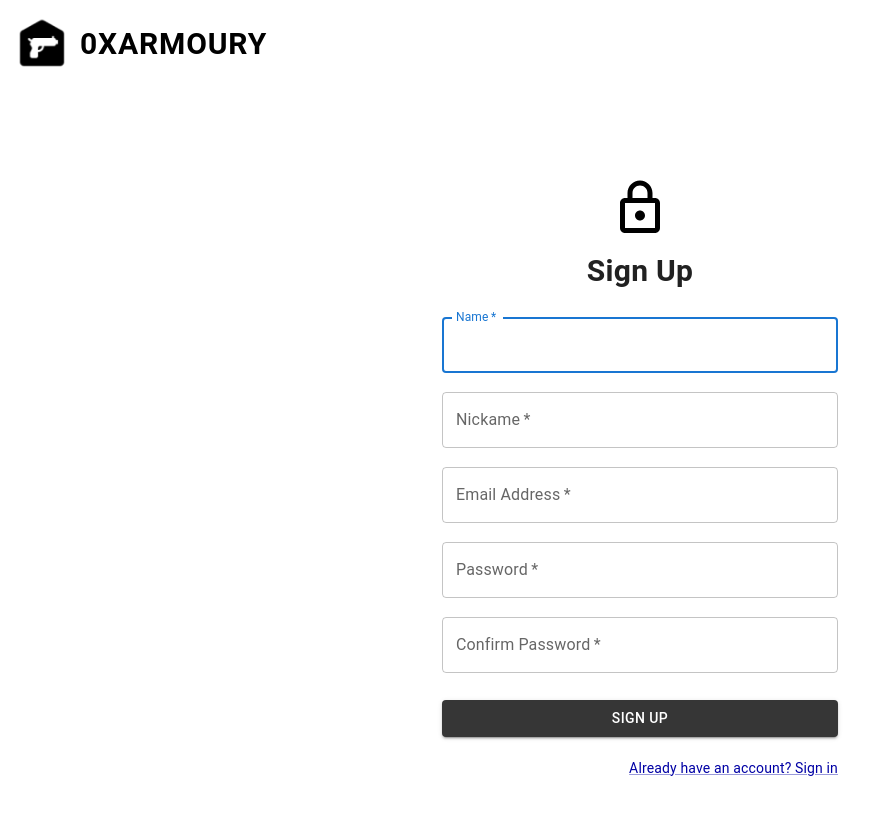
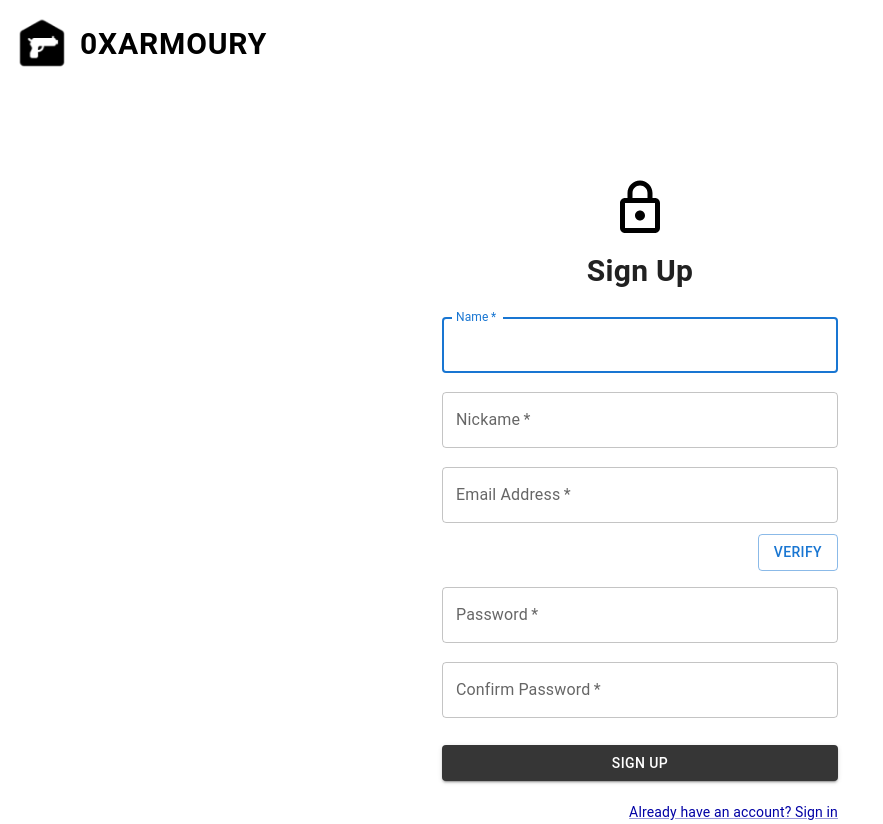
Before and after one commit to Hataeju/0xarmoury, a React (Create React App) app in the folder frontend/: page /SignUp in a window 1280 px wide. Shown: the whole page, without its empty margins (0-883 px from the left). Before the commit the page ends 800 px from the top, so only its background shows below. Built offline with nearby package versions, Linux system fonts and the light colour scheme.

Commit message:
email verify

```diff
--- a/frontend/src/SignUp.js
+++ b/frontend/src/SignUp.js
@@ -28,6 +28,8 @@ export default function SignUp() {
   const [nicknameError, setnicknameError] = useState('');
   const [registerError, setRegisterError] = useState('');
   const Navigate = useNavigate();
+  const [showInput, setShowInput] = useState(false);
+
 
   const onhandlePost = async (data) => {
     const { email, Name, nickname, password } = data;
@@ -46,6 +48,11 @@ export default function SignUp() {
       });
       // TODO: 입력된 정보를 서버에 전송하는 로직 작성
   };
+
+  const handleButtonClick = (event) => {
+    setShowInput(true);
+  }
+
   const handleSubmit = (event) => {
     event.preventDefault(); // 기본 이벤트 동작 취소
 
@@ -59,7 +66,7 @@ export default function SignUp() {
       nickname: data.get('nickname')
     };
 
-    //이건 왜 하는데?
+    // 속성을 각각 개별 변수로 추출
     const  { email, Name, nickname, password, rePassword } = joinData;
 
     // 유효성 검사
@@ -165,6 +172,20 @@ export default function SignUp() {
                 />
                 <FormHelperTexts sx={{color: '#DB0000'}}>{emailError}</FormHelperTexts>
               </Grid>
+              <Grid container spacing={2} justifyContent="flex-end"> {/*끝 정렬*/}
+                <Grid item sx={{mt:1}}>
+                  <Button variant="outlined" onClick={handleButtonClick}>verify</Button>
+                </Grid>
+                {showInput && (
+                  <Grid item sx={{mt:1}}>
+                    <TextField
+                      name="validation"
+                      label="validation code"
+                      id="validation"
+                      />
+                  </Grid>
+                  )}
+            </Grid>
               <Grid item xs={12}>
                 <TextField
                   required
```
